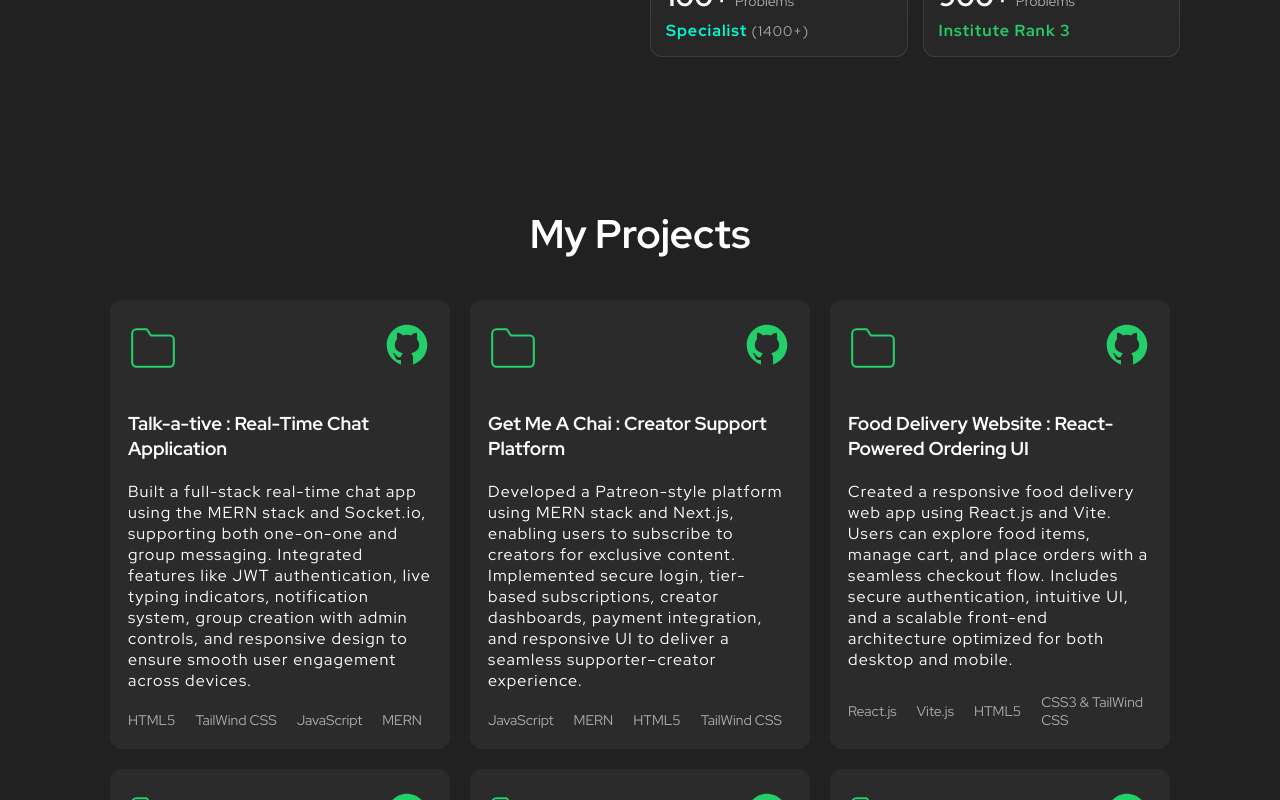
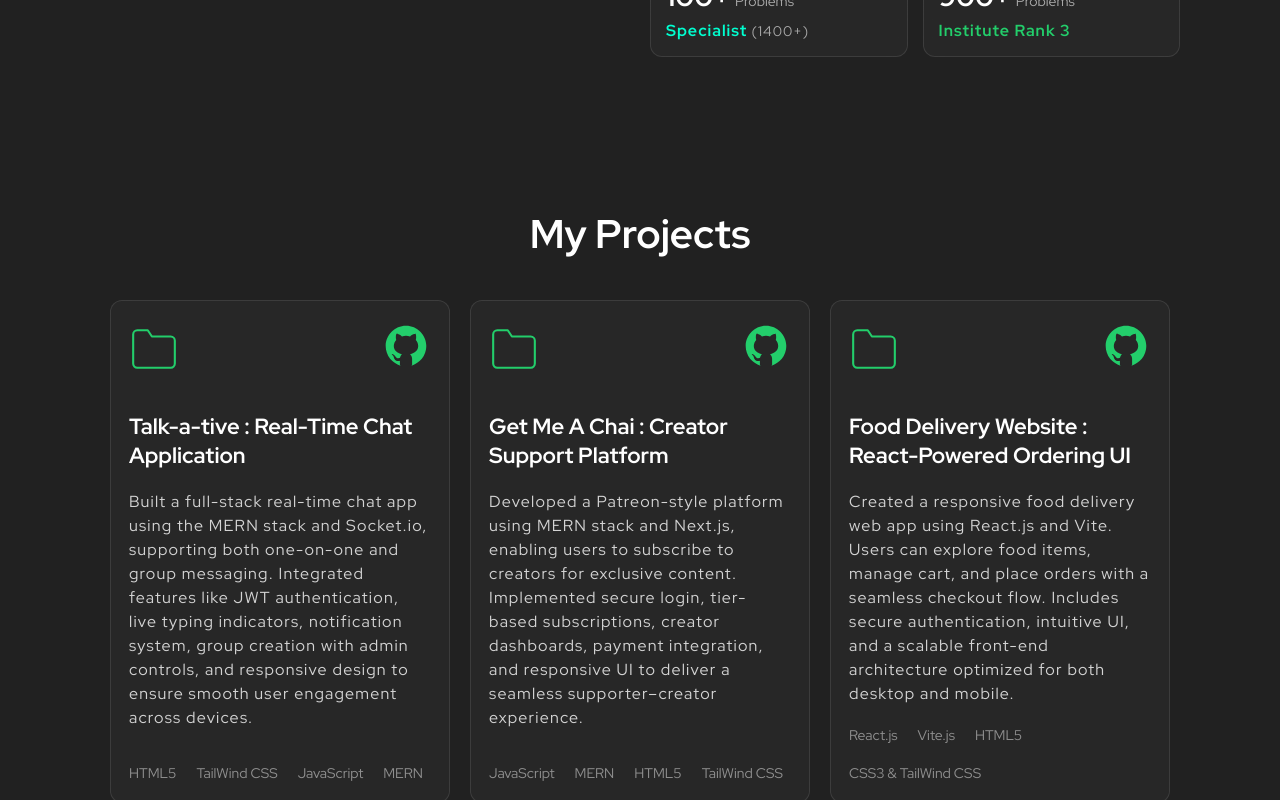
Before and after one commit to Manan-Joshi750/My_Portfolio, a React (Create React App) app: page / in a window 1280 px wide. Shown: the part 1844-2644 px from the top of the page. Built offline with nearby package versions, Linux system fonts and the light colour scheme.

Commit message:
style: apply glassmorphism design to project cards to match coding profiles

```diff
--- a/src/components/Project/styles.ts
+++ b/src/components/Project/styles.ts
@@ -1,5 +1,4 @@
 import styled from "styled-components";
-
 
 export const Container = styled.section`
   margin-top: 15rem;
@@ -9,6 +8,7 @@ export const Container = styled.section`
     font-size: 4rem;
     margin-bottom: 3rem;
   }
+
   .projects{
     display: grid;
     grid-template-columns: repeat(3, 1fr);
@@ -19,16 +19,23 @@ export const Container = styled.section`
 
     .project{
       padding: 2rem 1.8rem;
-      background-color: #2b2b2b;
+      /* Glassmorphism styling */
+      background: rgba(255, 255, 255, 0.03);
+      backdrop-filter: blur(10px);
+      border: 1px solid rgba(255, 255, 255, 0.1);
       border-radius: 1.2rem;
-      transition: 0.25s;
+      transition: all 0.3s ease-in-out;
       display: flex;
       flex-direction: column;
       height: 100%;
       color: #FFF;
+
+      /* Upgraded hover effect with green glow */
       &:hover{
         transform: translateY(-5px);
-        background-color: var(--pink);
+        background: rgba(255, 255, 255, 0.05);
+        border-color: #23ce6b;
+        box-shadow: 0 10px 20px -10px rgba(35, 206, 107, 0.5);
       }
 
       header{
@@ -37,11 +44,13 @@ export const Container = styled.section`
         justify-content: space-between;
         color: var(--blue);
         margin-bottom: 3.6rem;
+
         .project-links{
           display: flex;
           align-items: center;
           gap: 1rem;
         }
+
         a > img {
           width: 5.0rem;
         }
@@ -49,11 +58,16 @@ export const Container = styled.section`
 
       h3{
         margin-bottom: 2rem;
+        font-size: 2.2rem;
       }
 
       p{
         letter-spacing: 0.12rem;
         margin-bottom: 2rem;
+        font-size: 1.6rem;
+        line-height: 1.5;
+        color: #d4d4d4; /* Slightly dimmed for modern contrast */
+
         a{
           color: #FFFF;
           border-bottom: 1px solid var(--green);
@@ -66,15 +80,17 @@ export const Container = styled.section`
 
       footer{
         margin-top: auto;
+
         .tech-list{
           display: flex;
           align-items: center;
+          flex-wrap: wrap; /* Prevents overflow if tech list is long */
           gap: 2rem;
           font-size: 1.4rem;
-          opacity: 0.6;
+          opacity: 0.8;
+          color: #aaaaaa;
         }
       }
-
     }
   }
 
@@ -89,4 +105,4 @@ export const Container = styled.section`
       grid-template-columns: 1fr;
     }
   }
-`
+`;
```
